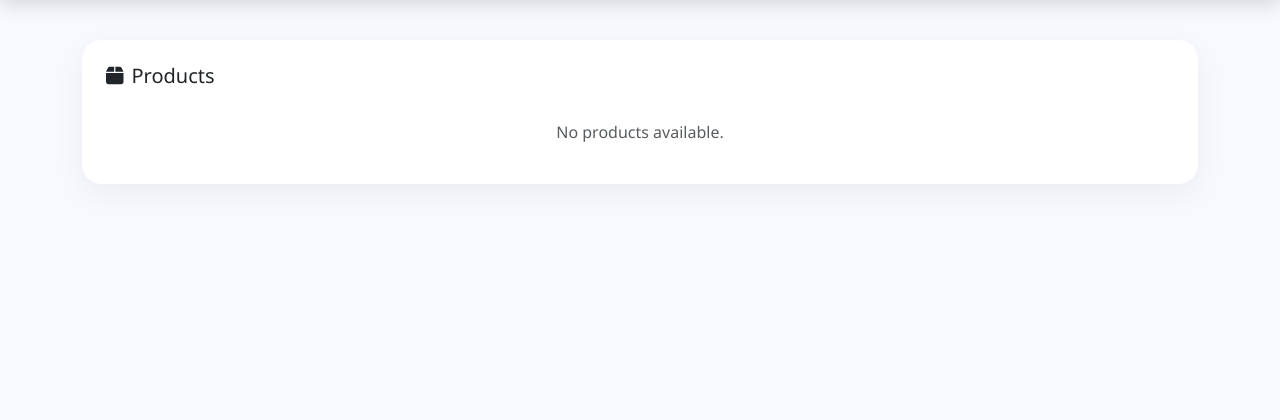
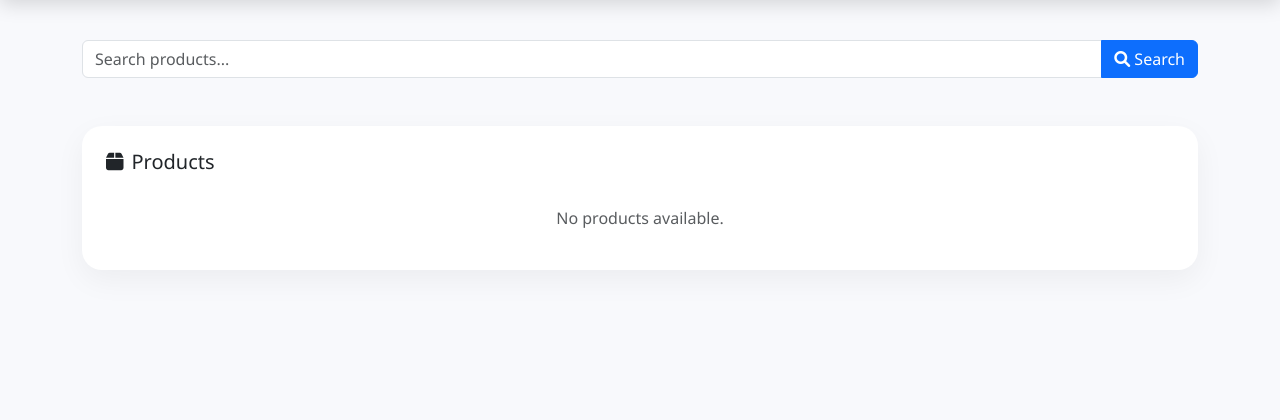
Before and after one commit to sajjadzolghadr/Django-Digital-Market, a Django app: page / in a window 1280 px wide. Shown: the part 56-476 px from the top of the page. Run offline with Django 5.2, Linux system fonts and the light colour scheme; the visitor is signed in with stand-in values (Sample User, id 1); data comes from the database, SQL or seed files in the repository; data that the repository does not hold is empty.

Commit message:
feat:Add box for filter

```diff
--- a/mysite/myapp/templates/myapp/index.html
+++ b/mysite/myapp/templates/myapp/index.html
@@ -54,6 +54,19 @@
   </div>
 {% endif %}
   <!-- Products Section -->
+ <form method="get" class="mb-4">
+    <div class="input-group">
+        <input type="text"
+               name="q"
+               value="{{ query }}"
+               placeholder="Search products..."
+               class="form-control">
+
+        <button type="submit" class="btn btn-primary">
+            <i class="fas fa-search"></i> Search
+        </button>
+    </div>
+</form>
 <div class="col-12">
   <div class="card card-shadow p-4">
     <h5><i class="fas fa-box me-2"></i>Products</h5>
```
